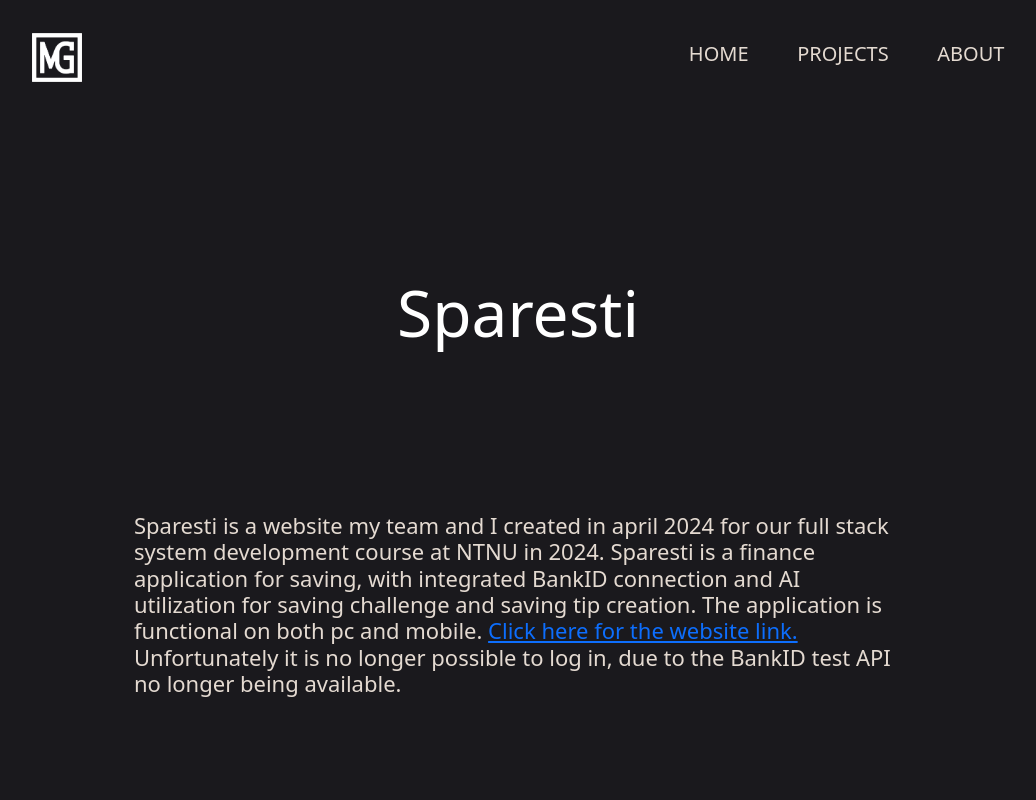
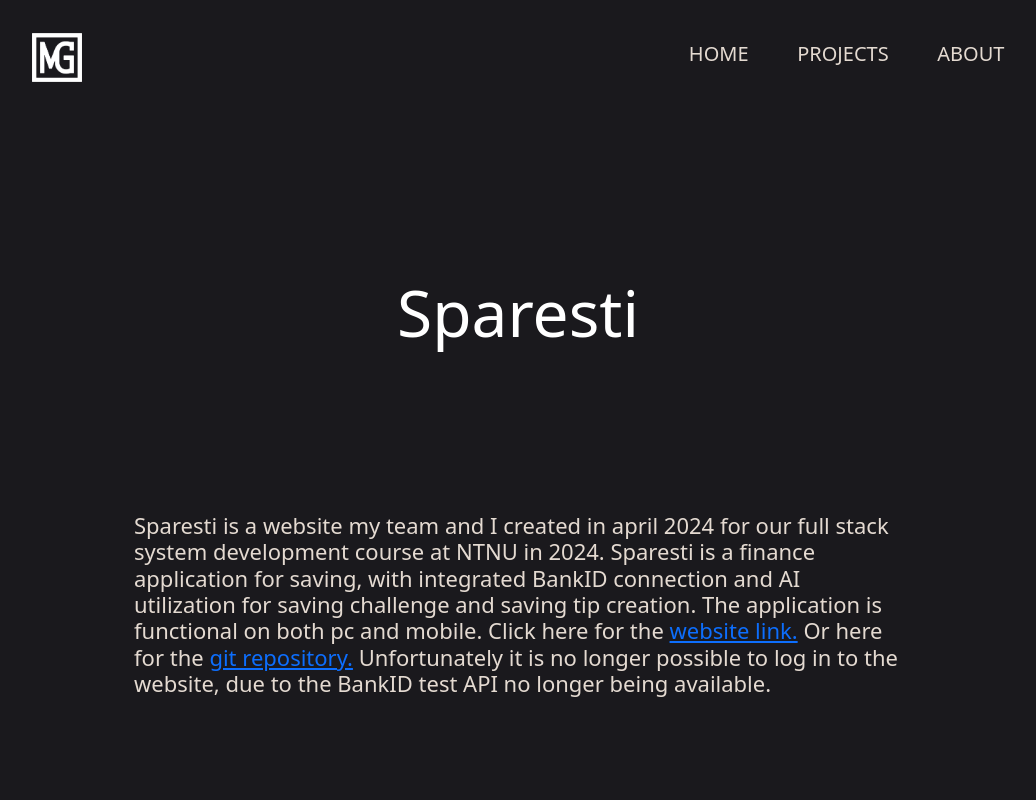
Before and after one commit to MagnusG03/magnusgrini.com, a React (Vite) app: page /projects/sparesti in a window 1280 px wide. Shown: the top 800 px of the page, without its empty margins (122-1158 px from the left). Built offline with nearby package versions, Linux system fonts and the light colour scheme.

Commit message:
Update Sparesti text

```diff
--- a/src/projects/Sparesti.tsx
+++ b/src/projects/Sparesti.tsx
@@ -17,13 +17,21 @@ function Sparesti() {
             for saving, with integrated BankID connection and AI utilization for saving
             challenge and saving tip creation. The application is functional on both pc
             and mobile.{" "}
+            Click here for the{" "}
             <Link
               to="https://sparesti.no/auth"
               target="_blank"
             >
-              Click here for the website link.
+               website link.
             </Link>{" "}
-            Unfortunately it is no longer possible to log in, due to the BankID test API no longer being available.
+            Or here for the{" "}
+            <Link
+              to="https://gitlab.stud.idi.ntnu.no/idatt2106_2024_01"
+              target="_blank"
+            >
+               git repository.
+            </Link>{" "}
+            Unfortunately it is no longer possible to log in to the website, due to the BankID test API no longer being available.
           </h3>
         </div>
         <div className="textImageContainer">
```
